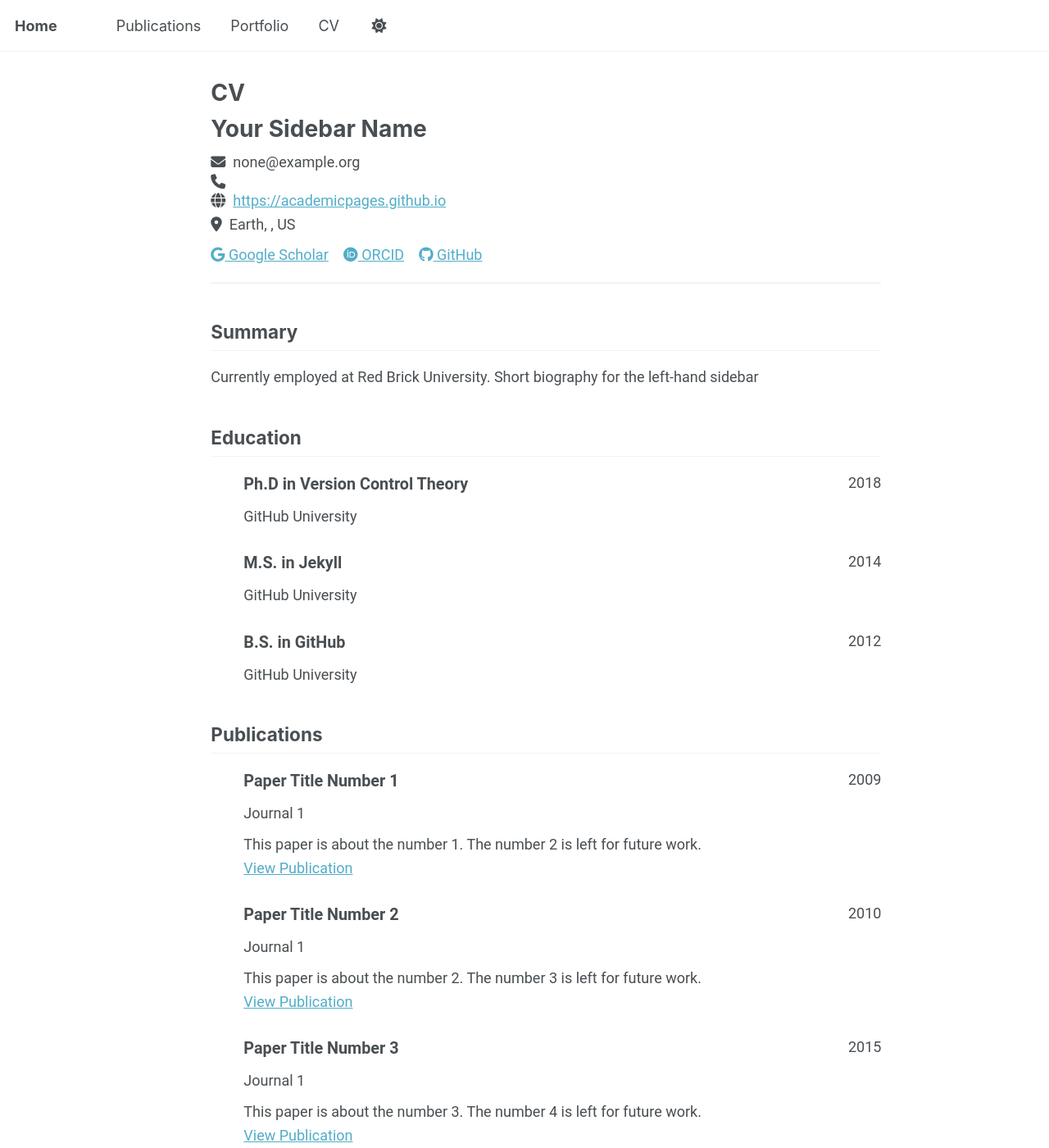
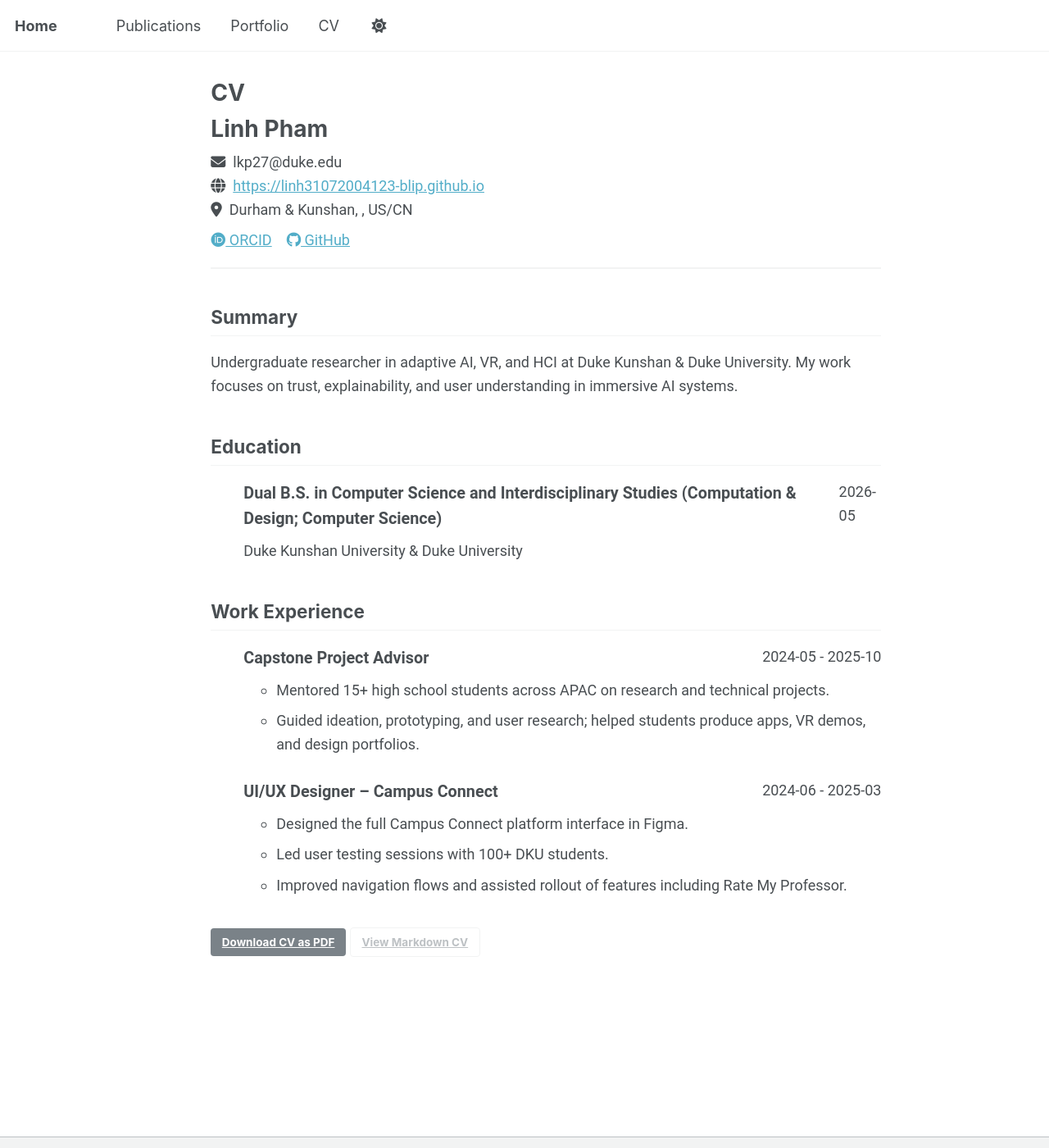
Before and after one commit to linh31072004123-blip/linh31072004123-blip.github.io, a Jekyll site: the page built from _pages/cv-json.md, in a window 1280 px wide and 1400 px high. Shown: the whole window at 82% size. Built offline with Jekyll 4.4.1, drawn with Linux system fonts in a browser that asks for light colours; a script that is not in the unit is left out; some of the changed text lies outside the part shown.

Commit message:
Update cv.json

```diff
--- a/_data/cv.json
+++ b/_data/cv.json
@@ -1,152 +1,162 @@
 {
   "basics": {
-    "name": "Your Sidebar Name",
-    "email": "none@example.org",
-    "phone": "",
-    "website": "https://academicpages.github.io",
-    "summary": "Currently employed at Red Brick University. Short biography for the left-hand sidebar",
+    "name": "Linh Pham",
+    "email": "lkp27@duke.edu",
+    "website": "https://linh31072004123-blip.github.io",
+    "summary": "Undergraduate researcher in adaptive AI, VR, and HCI at Duke Kunshan & Duke University. My work focuses on trust, explainability, and user understanding in immersive AI systems.",
     "location": {
       "address": "",
       "postalCode": "",
-      "city": "Earth",
-      "countryCode": "US",
+      "city": "Durham & Kunshan",
+      "countryCode": "US/CN",
       "region": ""
     },
     "profiles": [
       {
-        "network": "Google Scholar",
-        "username": "",
-        "url": "https://scholar.google.com/citations?user=PS_CX0AAAAAJ"
-      },
-      {
         "network": "ORCID",
         "username": "",
-        "url": "https://orcid.org/yourorcidurl"
+        "url": "https://orcid.org/"
       },
       {
         "network": "GitHub",
-        "username": "academicpages",
-        "url": "https://github.com/academicpages"
+        "username": "linh31072004123-blip",
+        "url": "https://github.com/linh31072004123-blip"
       }
     ]
   },
-  "work": [],
+
   "education": [
     {
-      "institution": "GitHub University",
-      "area": "Ph.D in Version Control Theory",
-      "studyType": "",
-      "startDate": "",
-      "endDate": "2018",
-      "gpa": null,
-      "courses": []
+      "institution": "Duke Kunshan University & Duke University",
+      "area": "Dual B.S. in Computer Science and Interdisciplinary Studies (Computation & Design; Computer Science)",
+      "studyType": "Undergraduate Dual-Degree",
+      "startDate": "2022-08",
+      "endDate": "2026-05",
+      "highlights": [
+        "Bachelor thesis: Trust and Reliability in Sketch-Based AI Systems for VR.",
+        "Selected coursework: Probability & Statistics, Algorithms, Modeling & Predicting, Computer Organization, Discrete Math."
+      ]
+    }
+  ],
+
+  "work": [
+    {
+      "name": "Crimson Education",
+      "position": "Capstone Project Advisor",
+      "location": "Remote",
+      "startDate": "2024-05",
+      "endDate": "2025-10",
+      "highlights": [
+        "Mentored 15+ high school students across APAC on research and technical projects.",
+        "Guided ideation, prototyping, and user research; helped students produce apps, VR demos, and design portfolios."
+      ]
     },
     {
-      "institution": "GitHub University",
-      "area": "M.S. in Jekyll",
-      "studyType": "",
-      "startDate": "",
-      "endDate": "2014",
-      "gpa": null,
-      "courses": []
+      "name": "Duke Kunshan University",
+      "position": "UI/UX Designer – Campus Connect",
+      "location": "Kunshan, China",
+      "startDate": "2024-06",
+      "endDate": "2025-03",
+      "highlights": [
+        "Designed the full Campus Connect platform interface in Figma.",
+        "Led user testing sessions with 100+ DKU students.",
+        "Improved navigation flows and assisted rollout of features including Rate My Professor."
+      ]
+    }
+  ],
+
+  "research": [
+    {
+      "name": "Trust & Reliability in Sketch-Based AI Systems (VR)",
+      "position": "Undergraduate Researcher",
+      "location": "Duke Kunshan University",
+      "startDate": "2025-08",
+      "endDate": "Present",
+      "highlights": [
+        "Built a VR sketching environment tracking hand trajectory, pauses, speed, and stroke patterns.",
+        "Integrated Gemini API with behavioral features to generate personality feedback.",
+        "Designed user studies using trust scales and feedback stability manipulation."
+      ]
     },
     {
-      "institution": "GitHub University",
-      "area": "B.S. in GitHub",
-      "studyType": "",
-      "startDate": "",
-      "endDate": "2012",
-      "gpa": null,
-      "courses": []
+      "name": "VR Bodystorming Tool for Collaborative Design",
+      "position": "Summer Research Scholar (SRS)",
+      "location": "Duke Kunshan University",
+      "startDate": "2025-06",
+      "endDate": "Present",
+      "highlights": [
+        "Developing a multi-user VR prototyping system for spatial ideation.",
+        "Created UI layouts, icons, and modular 3D props.",
+        "Improved interaction responsiveness and reduced frame instability."
+      ]
+    },
+    {
+      "name": "iRow VR Exergame",
+      "position": "Research Assistant",
+      "location": "Duke Kunshan University",
+      "startDate": "2025-03",
+      "endDate": "2025-11",
+      "highlights": [
+        "Worked on biometric-driven VR rowing with adaptive music and pacing cues.",
+        "Conducted pilot usability study evaluating engagement and safety.",
+        "Analyzed user interpretation of adaptive AI behavior."
+      ]
+    },
+    {
+      "name": "GRIPS Program – Big Data & Networking Lab",
+      "position": "Scientist Research Intern",
+      "location": "Fudan University",
+      "startDate": "2025-06",
+      "endDate": "2025-07",
+      "highlights": [
+        "Fine-tuned Qwen2.5-1.5B with LoRA for financial QA using HuggingFace SFT Trainer.",
+        "Improved accuracy by ~25% and reduced hallucinations by ~30%.",
+        "Reviewed Transformer architectures (BERT, GPT) and attention mechanisms."
+      ]
+    },
+    {
+      "name": "VR-HEAL: VR Training for Catheter Placement",
+      "position": "Research Assistant",
+      "location": "Duke Bass Connections",
+      "startDate": "2024-08",
+      "endDate": "2024-12",
+      "highlights": [
+        "Built VR catheter placement simulation with haptic interactions.",
+        "Developed scenario-authoring tools for instructors.",
+        "Optimized environment geometry and lighting for smooth performance."
+      ]
     }
   ],
-  "skills": [],
-  "languages": [],
-  "interests": [],
-  "references": [],
-  "publications": [
+
+  "volunteer": [
     {
-      "name": "Paper Title Number 1",
-      "publisher": "Journal 1",
-      "releaseDate": "2009-10-01",
-      "website": "https://academicpages.github.io/files/paper1.pdf",
-      "summary": "This paper is about the number 1. The number 2 is left for future work."
+      "organization": "Duke Kunshan University",
+      "position": "Resident Assistant",
+      "startDate": "2025-08",
+      "endDate": "Present",
+      "highlights": [
+        "Supports 50+ residents with wellness, conflict mediation, and emergency response."
+      ]
     },
     {
-      "name": "Paper Title Number 2",
-      "publisher": "Journal 1",
-      "releaseDate": "2010-10-01",
-      "website": "https://academicpages.github.io/files/paper2.pdf",
-      "summary": "This paper is about the number 2. The number 3 is left for future work."
+      "organization": "DKU Vybe Varsity Dance Team",
+      "position": "Co-Captain",
+      "startDate": "2022-01",
+      "endDate": "Present",
+      "highlights": [
+        "Directed practices; choreographed and performed for >1000 attendees.",
+        "2nd Place – Pom-Pom (Youth Open B), 2025 China Yangtze River Delta Cheer Dance Competition."
+      ]
     },
     {
-      "name": "Paper Title Number 3",
-      "publisher": "Journal 1",
-      "releaseDate": "2015-10-01",
-      "website": "https://academicpages.github.io/files/paper3.pdf",
-      "summary": "This paper is about the number 3. The number 4 is left for future work."
-    },
-    {
-      "name": "Paper Title Number 4",
-      "publisher": "GitHub Journal of Bugs",
-      "releaseDate": "2024-02-17",
-      "website": "https://academicpages.github.io/files/paper3.pdf",
-      "summary": "This paper is about fixing template issue #693."
-    }
-  ],
-  "presentations": [
-    {
-      "name": "Talk 1 on Relevant Topic in Your Field",
-      "event": "UC San Francisco, Department of Testing",
-      "date": "2012-03-01",
-      "location": "San Francisco, CA, USA",
-      "description": ""
-    },
-    {
-      "name": "Tutorial 1 on Relevant Topic in Your Field",
-      "event": "UC-Berkeley Institute for Testing Science",
-      "date": "2013-03-01",
-      "location": "Berkeley, CA, USA",
-      "description": ""
-    },
-    {
-      "name": "Talk 2 on Relevant Topic in Your Field",
-      "event": "London School of Testing",
-      "date": "2014-02-01",
-      "location": "London, UK",
-      "description": ""
-    },
-    {
-      "name": "Conference Proceeding talk 3 on Relevant Topic in Your Field",
-      "event": "Testing Institute of America 2014 Annual Conference",
-      "date": "2014-03-01",
-      "location": "Los Angeles, CA, USA",
-      "description": ""
-    }
-  ],
-  "teaching": [
-    {
-      "course": "Teaching experience 1",
-      "institution": "University 1, Department",
-      "date": "2014-01-01",
-      "role": "Undergraduate course",
-      "description": ""
-    },
-    {
-      "course": "Teaching experience 2",
-      "institution": "University 1, Department",
-      "date": "2015-01-01",
-      "role": "Workshop",
-      "description": ""
-    }
-  ],
-  "portfolio": [
-    {
-      "name": "Portfolio item number 1",
-      "category": "portfolio",
-      "date": "",
-      "url": "",
-      "description": "Short description of portfolio item number 1<br/><img src='/images/500x300.png'>"
+      "organization": "DKU House Council (Duke)",
+      "position": "Vice President / Treasurer",
+      "startDate": "2024-09",
+      "endDate": "2024-12",
+      "highlights": [
+        "Managed events and budget for ~400 DKU students studying at Duke.",
+        "Led community building and wellness programming."
+      ]
     }
   ]
 }
```
